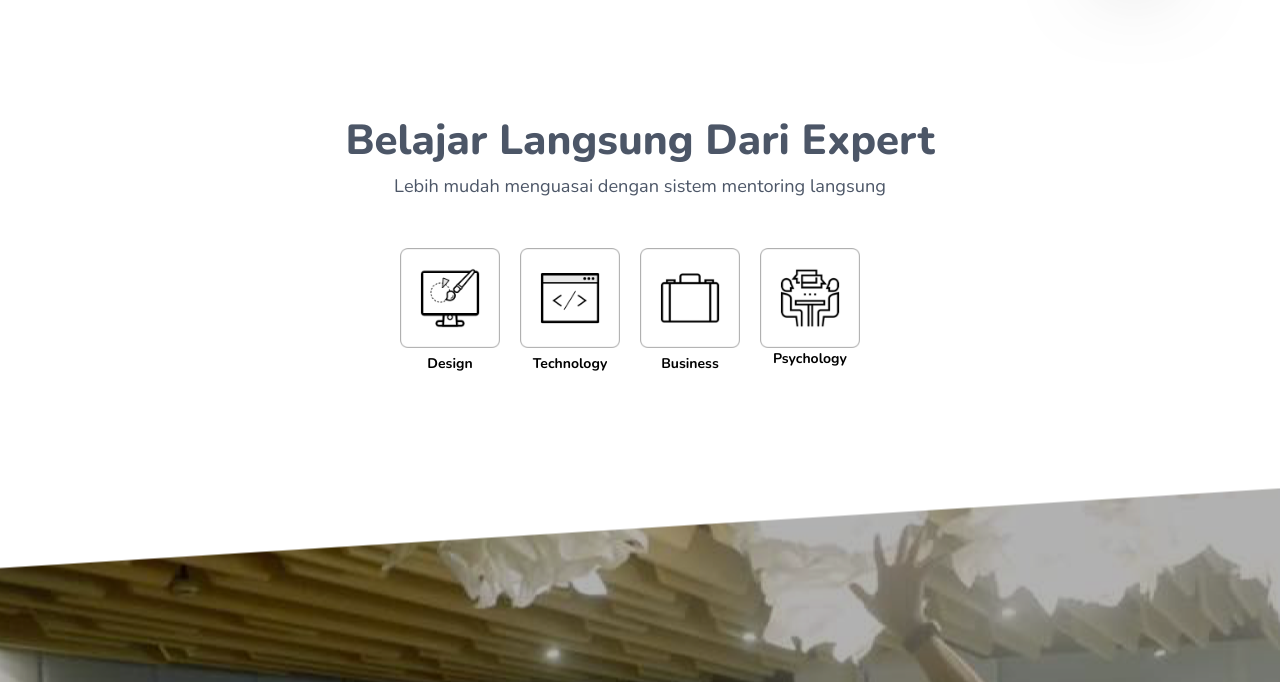
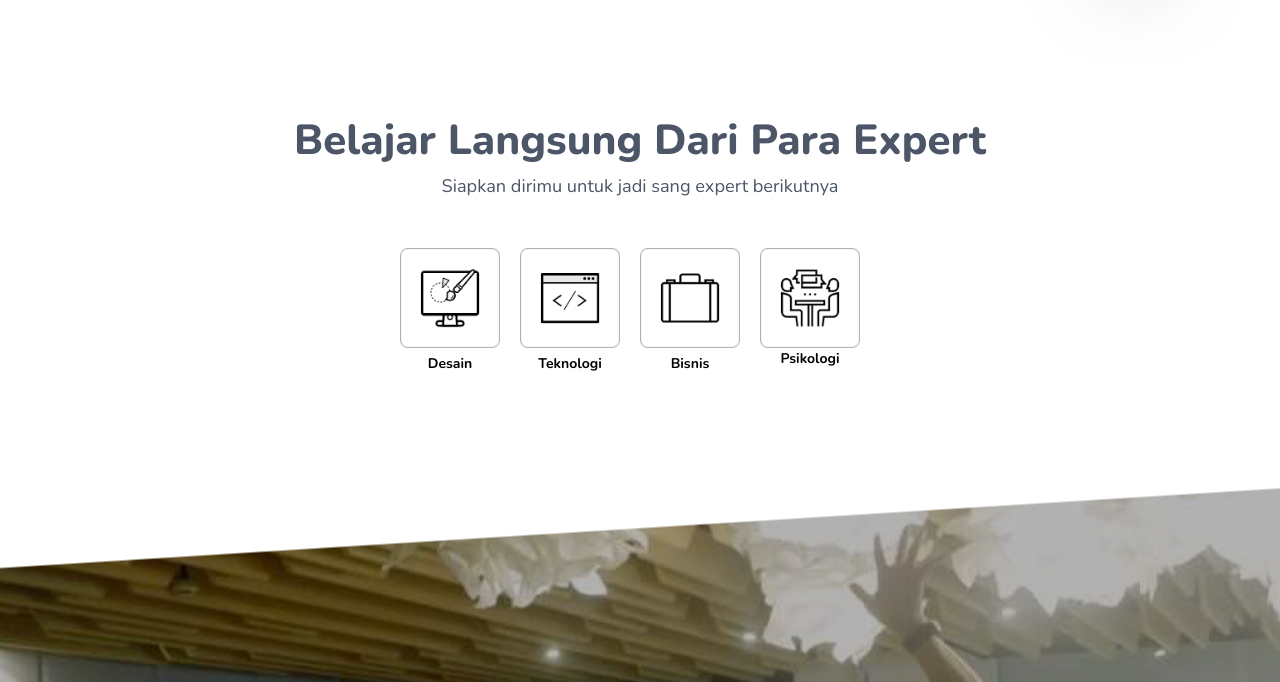
Before and after one commit to nugjagoan/anggaputra.github.io, a plain HTML site: page index.html in a window 1280 px wide. Shown: the part 86-768 px from the top of the page. Drawn offline with nearby package versions, Linux system fonts and the light colour scheme.

Commit message:
copywrite

```diff
--- a/index.html
+++ b/index.html
@@ -87,14 +87,14 @@
       <div class="row">
         <div class="col-md-12">
           <div class="home-wrapper text-center">
-            <h1 class="hero-text animated fadeInDown wow" data-wow-delay=".1s">Belajar Langsung Dari Expert</h1>
-            <p class="animated fadeInDown wow" data-wow-delay=".2s">Lebih mudah menguasai dengan sistem mentoring langsung </p>
+            <h1 class="hero-text animated fadeInDown wow" data-wow-delay=".1s">Belajar Langsung Dari Para Expert</h1>
+            <p class="animated fadeInDown wow" data-wow-delay=".2s">Siapkan dirimu untuk jadi sang expert berikutnya</p>
              <div class="clearfix"></div>
              <ul class="cat_icons">
-               <li class="fadeInDown wow" data-wow-delay=".2s"><a href=""><img src="images/icon_design.png" class="img-responsive"><div class="clearfix mt-5">Design</div></a></li>
-               <li class="fadeInDown wow" data-wow-delay=".4s"><a href=""><img src="images/icon_tech.png" class="img-responsive"><div class="clearfix mt-5">Technology</div></a></li>
-               <li class="fadeInDown wow" data-wow-delay=".6s"><a href=""><img src="images/icon_business.png" class="img-responsive"><div class="clearfix mt-5">Business</div></a></li>
-               <li class="fadeInDown wow" data-wow-delay=".8s"><a href=""><img src="images/icon_psychology.png" class="img-responsive"><div class="clearfix mt-10">Psychology</div></a></li>
+               <li class="fadeInDown wow" data-wow-delay=".2s"><a href=""><img src="images/icon_design.png" class="img-responsive"><div class="clearfix mt-5">Desain</div></a></li>
+               <li class="fadeInDown wow" data-wow-delay=".4s"><a href=""><img src="images/icon_tech.png" class="img-responsive"><div class="clearfix mt-5">Teknologi</div></a></li>
+               <li class="fadeInDown wow" data-wow-delay=".6s"><a href=""><img src="images/icon_business.png" class="img-responsive"><div class="clearfix mt-5">Bisnis</div></a></li>
+               <li class="fadeInDown wow" data-wow-delay=".8s"><a href=""><img src="images/icon_psychology.png" class="img-responsive"><div class="clearfix mt-10">Psikologi</div></a></li>
              </ul>
 
           </div>
@@ -133,8 +133,8 @@
         </div>
         <div class="col-md-5 content text-left">
           <img src="images/arrow-mac.png" class="hidden-xs hidden-sm big-ss arrow-sign fadeInDown animated wow" data-wow-delay=".2s">
-          <h2 class="title zoomIn animated wow" data-wow-delay=".1s">Butuh konsultasi private?</h2>
-          <p class="sub-title zoomIn animated wow" data-wow-delay=".2s">Apabila anda membutuhkan mentoring langsung, bisa atur jadwal sesi private dengan expert</p>
+          <h2 class="title zoomIn animated wow" data-wow-delay=".1s">Butuh mentoring privat?</h2>
+          <p class="sub-title zoomIn animated wow" data-wow-delay=".2s">Kamu bisa menjadwalkan sesi 1on1 untuk memperdalam diskusi dengan exper</p>
 
         </div>
       </div>
@@ -149,8 +149,8 @@
       <div class="row">
         <div class="col-md-4 col-md-offset-7 text-center">
           <h1 class="title zoomIn animated wow" data-wow-delay=".1s">Gabung sebagai expert</h1>
-          <p class="sub-title zoomIn animated wow" data-wow-delay=".2s">Kami membutuhkan banyak expert yang bersedia share pengetahuan dan mentoring</p>
-          <a href="" class="btn btn-purple btn-rounded w-lg animated fadeInDown wow" data-wow-delay=".4s">Daftar</a>
+          <p class="sub-title zoomIn animated wow" data-wow-delay=".2s">Kamu seorang ahli yang berpengalaman? Mari bergabung bersama kami</p>
+          <a href="" class="btn btn-purple btn-rounded w-lg animated fadeInDown wow" data-wow-delay=".4s">Saya Expert</a>
         </div>
       </div> <!-- end row -->
 
```
